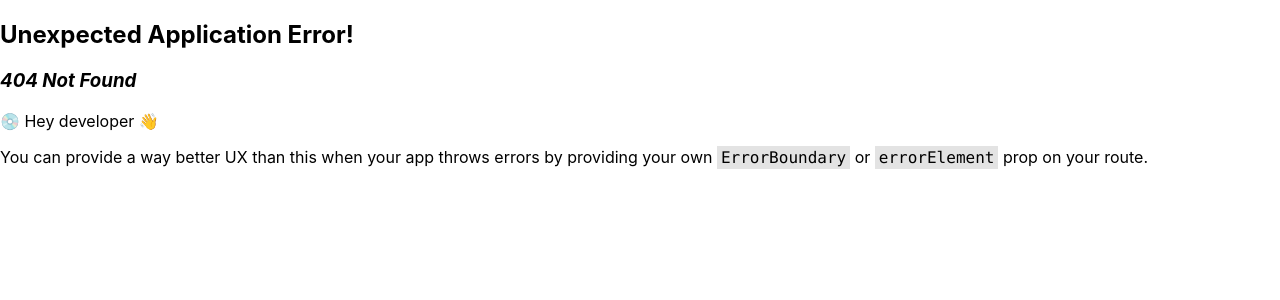
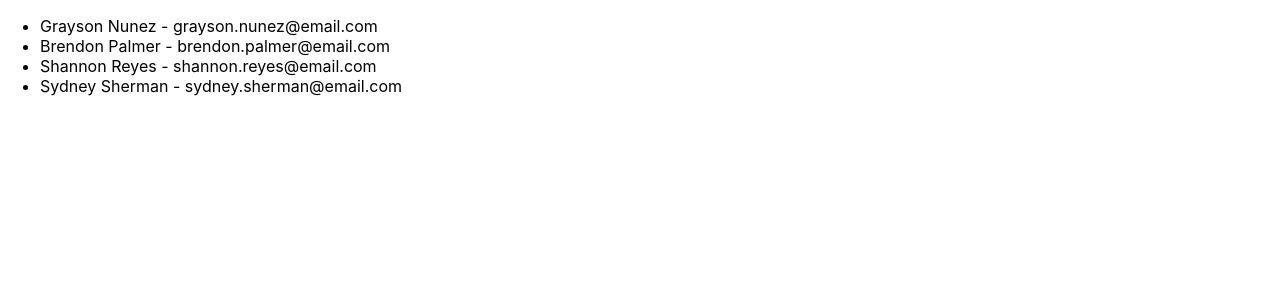
Before and after one commit to indigotech/onboard-andre-nishimura, a React (Create React App) app: page /user-list in a window 1280 px wide. Before the commit this address had no page. Shown: the top 300 px of the page. Built offline with nearby package versions, Linux system fonts and the light colour scheme.

Commit message:
Create user list layout

```diff
--- a/src/components/login-form.tsx
+++ b/src/components/login-form.tsx
@@ -1,6 +1,6 @@
 import React, { FormEventHandler, useState } from 'react';
 import { FetchResult, useMutation } from '@apollo/client';
-import { loginMutation, LoginType } from './login-mutation';
+import { loginMutation, LoginType } from '../mutations/login-mutation';
 import { PasswordInput } from './password-input';
 import { SubmitButton } from './submit-button';
 import { TextInput } from './text-input';
@@ -28,7 +28,7 @@ export const LoginForm = (): React.ReactElement => {
         .then((result: FetchResult<Record<string, LoginType>>) => {
           const token = result.data ? result.data.login.token : '';
           localStorage.setItem('token', token);
-          navigate('/blank-page', { replace: true });
+          navigate('/user-list', { replace: true });
         })
         .catch((error) => console.log(error));
     }
--- /dev/null
+++ b/src/components/user-list.tsx
@@ -0,0 +1,20 @@
+import React from 'react';
+import { UserType } from '../pages/user-list-page';
+
+interface UserListProps {
+  users: UserType[];
+}
+
+export const UserList = ({ users }: UserListProps): React.ReactElement => {
+  return (
+    <ul>
+      {users.map((user) => {
+        return (
+          <li key={user.name}>
+            {user.name} - {user.email}
+          </li>
+        );
+      })}
+    </ul>
+  );
+};
--- a/src/index.tsx
+++ b/src/index.tsx
@@ -6,6 +6,7 @@ import { createBrowserRouter, createRoutesFromElements, Route, RouterProvider }
 import './index.css';
 import { LoginPage } from './pages/login-page';
 import { App } from './app';
+import { UserListPage } from './pages/user-list-page';
 
 const httpLink = createHttpLink({
   uri: 'https://template-onboarding-node-sjz6wnaoia-uc.a.run.app/graphql',
@@ -31,7 +32,7 @@ const router = createBrowserRouter(
   createRoutesFromElements(
     <Route path='/' element={<App />}>
       <Route path='login' element={<LoginPage />} />
-      <Route path='blank-page' />
+      <Route path='user-list' element={<UserListPage />} />
     </Route>,
   ),
 );
--- /dev/null
+++ b/src/pages/user-list-page.tsx
@@ -0,0 +1,39 @@
+import React, { Fragment } from 'react';
+import { UserList } from '../components/user-list';
+
+export type UserType = {
+  id: string;
+  name: string;
+  email: string;
+};
+
+export const UserListPage = (): React.ReactElement => {
+  const usersMockData: UserType[] = [
+    {
+      id: '1',
+      name: 'Grayson Nunez',
+      email: 'grayson.nunez@email.com',
+    },
+    {
+      id: '2',
+      name: 'Brendon Palmer',
+      email: 'brendon.palmer@email.com',
+    },
+    {
+      id: '3',
+      name: 'Shannon Reyes',
+      email: 'shannon.reyes@email.com',
+    },
+    {
+      id: '4',
+      name: 'Sydney Sherman',
+      email: 'sydney.sherman@email.com',
+    },
+  ];
+
+  return (
+    <Fragment>
+      <UserList users={usersMockData} />
+    </Fragment>
+  );
+};
```
Also changed, not shown: src/mutations/login-mutation.ts (renamed from src/components/login-mutation.ts).
